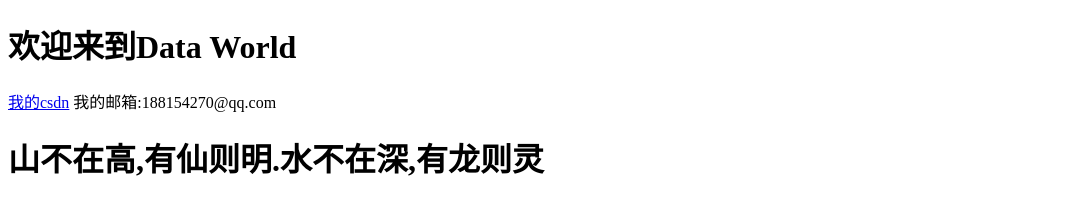
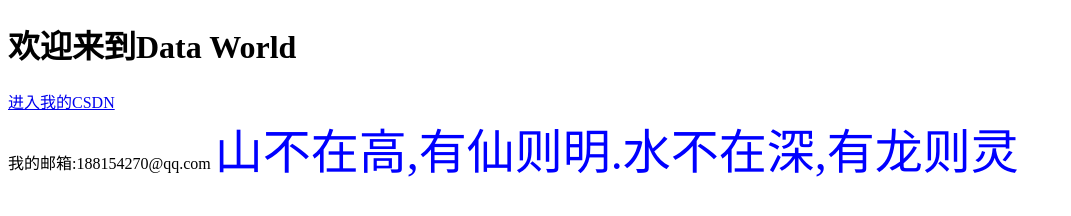
Before and after one commit to PGAI/PGAI.github.io, a plain HTML site: page index.html in a window 1280 px wide. Shown: the whole page, without its empty margins (0-1071 px from the left). Drawn offline with Linux system fonts and the light colour scheme.

Commit message:
更新样式

```diff
--- a/index.html
+++ b/index.html
@@ -6,8 +6,8 @@
 </head>
 <body>
 <h1>欢迎来到Data World</h1>
-<a href="https://blog.csdn.net/qq_32599217">我的csdn</a>
+<a href="https://blog.csdn.net/qq_32599217">进入我的CSDN</a><br/>
 <a>我的邮箱:188154270@qq.com</a>
-<h1>山不在高,有仙则明.水不在深,有龙则灵</h1>
+<font color="blue" size="40" face="宋体">山不在高,有仙则明.水不在深,有龙则灵</font>
 </body>
 </html>
```
